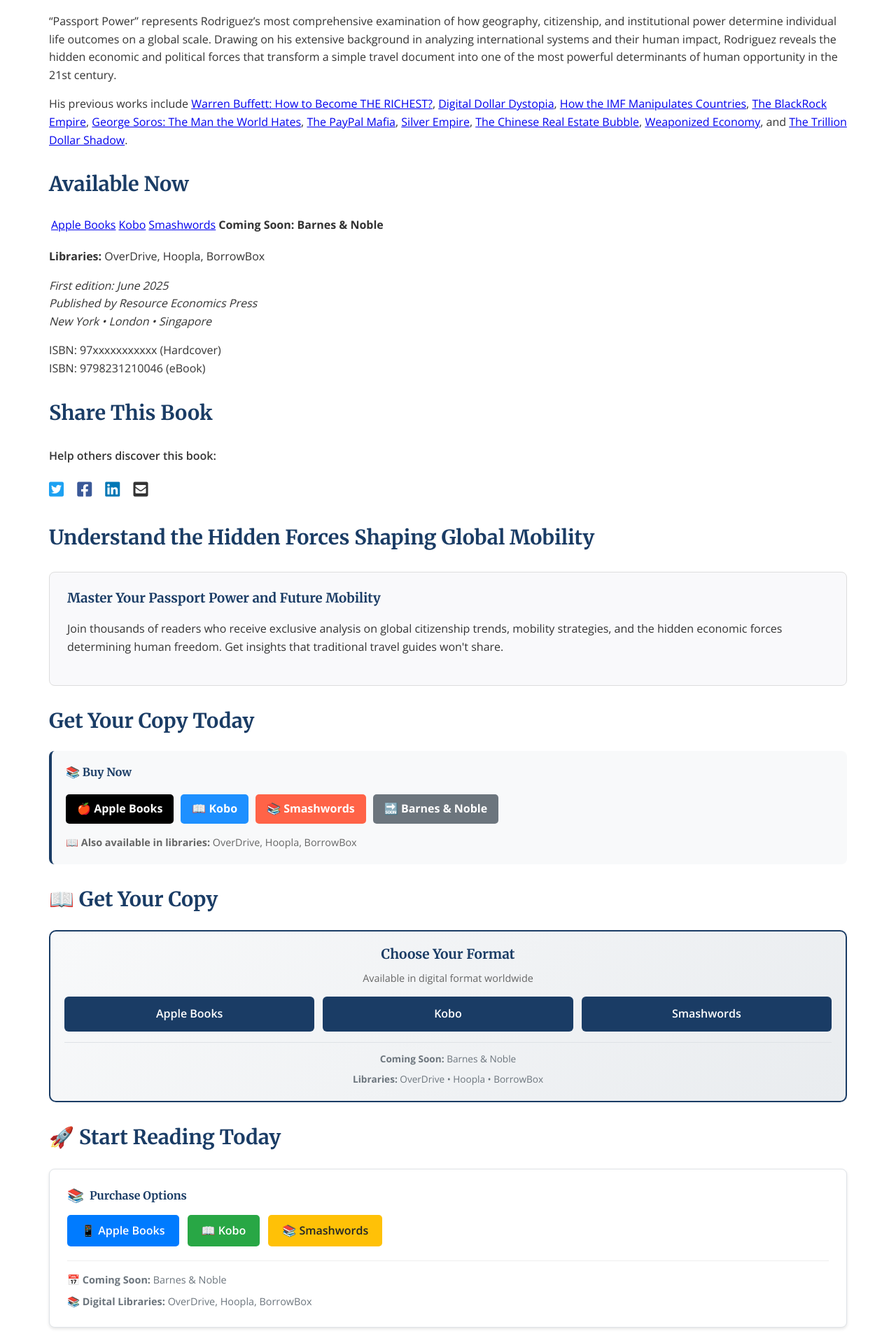
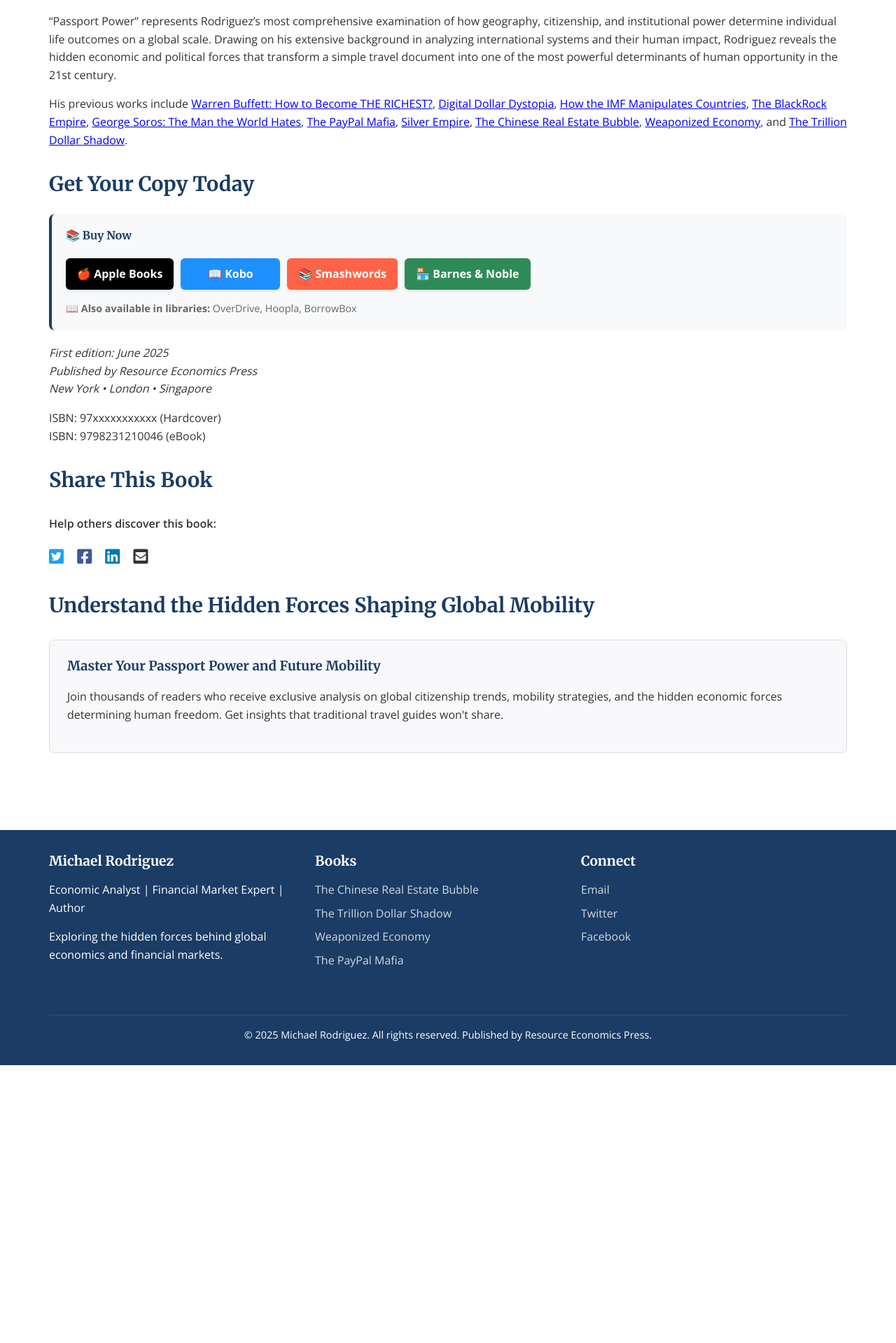
Before and after one commit to Zews123/michael-rodriguez-books, a Jekyll site: the page built from books/Passport-Power.md, in a window 1280 px wide. Shown: the part 2029-3948 px from the top of the page at 70% size. Built offline with Jekyll 4.4.1, drawn with Linux system fonts in a browser that asks for light colours; after the commit the page ends 3551 px from its top, so only the background shows below that; some of the changed text lies outside the part shown.

Commit message:
Update Passport-Power.md

```diff
--- a/books/Passport-Power.md
+++ b/books/Passport-Power.md
@@ -52,12 +52,67 @@
 
 His previous works include [Warren Buffett: How to Become THE RICHEST?]({{ site.baseurl }}/books/Warren_Buffett), [Digital Dollar Dystopia]({{ site.baseurl }}/books/Digital-Dollar-Dystopia), [How the IMF Manipulates Countries]({{ site.baseurl }}/books/imf-manipulates), [The BlackRock Empire]({{ site.baseurl }}/books/blackrock-empire), [George Soros: The Man the World Hates]({{ site.baseurl }}/books/george-soros), [The PayPal Mafia]({{ site.baseurl }}/books/paypal-mafia), [Silver Empire]({{ site.baseurl }}/books/silver-empire), [The Chinese Real Estate Bubble]({{ site.baseurl }}/books/chinese-real-estate-bubble), [Weaponized Economy]({{ site.baseurl }}/books/weaponized-economy), and [The Trillion Dollar Shadow]({{ site.baseurl }}/books/trillion-dollar-shadow).
 
+## Get Your Copy Today
 
-## Available Now
+<div style="background-color: #f8f9fa; padding: 20px; border-radius: 8px; margin: 20px 0; border-left: 4px solid #1a3c65;">
+  <h4 style="margin-top: 0; color: #1a3c65;">📚 Buy Now</h4>
 
-<a href="https://books.apple.com/us/book/passport-power-how-your-travel-document-shapes-global/id6746773141" target="_blank" rel="noopener noreferrer">Apple Books</a> | <a href="https://www.kobo.com/ww/en/ebook/passport-power-how-your-travel-document-shapes-global-economics-and-your-personal-freedom" target="_blank" rel="noopener noreferrer">Kobo</a> | <a href="https://www.smashwords.com/books/view/1783438" target="_blank" rel="noopener noreferrer">Smashwords</a> | **Coming Soon: Barnes & Noble**
+  <div class="book-buttons" style="display: flex; flex-wrap: wrap; gap: 10px; margin-bottom: 15px;">
+    <a href="https://books.apple.com/us/book/passport-power-how-your-travel-document-shapes-global/id6746773141" target="_blank" rel="noopener noreferrer" class="book-btn book-btn-apple">🍎 Apple Books</a>
+    <a href="https://www.kobo.com/ww/en/ebook/passport-power-how-your-travel-document-shapes-global-economics-and-your-personal-freedom" target="_blank" rel="noopener noreferrer" class="book-btn book-btn-kobo">📖 Kobo</a>
+    <a href="https://www.smashwords.com/books/view/1783438" target="_blank" rel="noopener noreferrer" class="book-btn book-btn-smash">📚 Smashwords</a>
+    <a href="https://www.barnesandnoble.com/w/passport-power-michael-rodriguez/1147531115?ean=2940181418868" target="_blank" rel="noopener noreferrer" class="book-btn book-btn-bn">🏪 Barnes & Noble</a>
+  </div>
 
-**Libraries:** OverDrive, Hoopla, BorrowBox
+  <p style="margin: 0; font-size: 0.9em; color: #666;">
+    <strong>📖 Also available in libraries:</strong> OverDrive, Hoopla, BorrowBox
+  </p>
+</div>
+
+<style>
+.book-btn {
+  background-color: #1a3c65;
+  color: white;
+  padding: 10px 16px;
+  border-radius: 6px;
+  text-decoration: none;
+  font-weight: bold;
+  display: inline-block;
+  text-align: center;
+  min-width: 110px;
+  transition: transform 0.2s ease, box-shadow 0.2s ease;
+  box-shadow: 0 2px 4px rgba(0,0,0,0.1);
+}
+
+.book-btn:hover {
+  transform: translateY(-1px);
+  box-shadow: 0 4px 8px rgba(0,0,0,0.15);
+  text-decoration: none;
+  color: white;
+}
+
+.book-btn-apple { background-color: #000; }
+.book-btn-apple:hover { background-color: #333; }
+
+.book-btn-kobo { background-color: #1e90ff; }
+.book-btn-kobo:hover { background-color: #1c7ed6; }
+
+.book-btn-smash { background-color: #ff6347; }
+.book-btn-smash:hover { background-color: #e55347; }
+
+.book-btn-bn { background-color: #2e8b57; }
+.book-btn-bn:hover { background-color: #228b22; }
+
+@media (max-width: 768px) {
+  .book-buttons {
+    flex-direction: column;
+  }
+  .book-btn {
+    width: 100%;
+    margin-bottom: 5px;
+  }
+}
+</style>
 
 *First edition: June 2025*
 *Published by Resource Economics Press*
@@ -91,87 +146,3 @@
   <p>Join thousands of readers who receive exclusive analysis on global citizenship trends, mobility strategies, and the hidden economic forces determining human freedom. Get insights that traditional travel guides won't share.</p>
   <script async data-uid="b2a1614bc4" src="https://michael-rodriguez.kit.com/b2a1614bc4/index.js"></script>
 </div>
-
-
-
-## Get Your Copy Today
-
-<div style="background-color: #f8f9fa; padding: 20px; border-radius: 8px; margin: 20px 0; border-left: 4px solid #1a3c65;">
-  <h4 style="margin-top: 0; color: #1a3c65;">📚 Buy Now</h4>
-  <div style="display: flex; flex-wrap: wrap; gap: 10px; margin-bottom: 15px;">
-    <a href="https://books.apple.com/us/book/passport-power-how-your-travel-document-shapes-global/id6746773141" target="_blank" rel="noopener noreferrer" style="background-color: #000; color: white; padding: 8px 16px; border-radius: 5px; text-decoration: none; font-weight: bold;">🍎 Apple Books</a>
-    <a href="https://www.kobo.com/ww/en/ebook/passport-power-how-your-travel-document-shapes-global-economics-and-your-personal-freedom" target="_blank" rel="noopener noreferrer" style="background-color: #1e90ff; color: white; padding: 8px 16px; border-radius: 5px; text-decoration: none; font-weight: bold;">📖 Kobo</a>
-    <a href="https://www.smashwords.com/books/view/1783438" target="_blank" rel="noopener noreferrer" style="background-color: #ff6347; color: white; padding: 8px 16px; border-radius: 5px; text-decoration: none; font-weight: bold;">📚 Smashwords</a>
-    <span style="background-color: #6c757d; color: white; padding: 8px 16px; border-radius: 5px; font-weight: bold;">🔜 Barnes & Noble</span>
-  </div>
-  <p style="margin: 0; font-size: 0.9em; color: #666;"><strong>📖 Also available in libraries:</strong> OverDrive, Hoopla, BorrowBox</p>
-</div>
-
-## 📖 Get Your Copy
-
-<div style="border: 2px solid #1a3c65; border-radius: 10px; padding: 20px; margin: 25px 0; background: linear-gradient(135deg, #f8f9fa 0%, #e9ecef 100%);">
-  <div style="text-align: center; margin-bottom: 15px;">
-    <h4 style="margin: 0 0 10px 0; color: #1a3c65; font-size: 1.2em;">Choose Your Format</h4>
-    <p style="margin: 0; color: #666; font-size: 0.9em;">Available in digital format worldwide</p>
-  </div>
-
-  <div style="display: grid; grid-template-columns: repeat(auto-fit, minmax(120px, 1fr)); gap: 12px; margin-bottom: 15px;">
-    <a href="https://books.apple.com/us/book/passport-power-how-your-travel-document-shapes-global/id6746773141" target="_blank" rel="noopener noreferrer" style="display: block; background-color: #1a3c65; color: white; padding: 12px 8px; border-radius: 6px; text-decoration: none; text-align: center; font-weight: 600; transition: transform 0.2s;">Apple Books</a>
-    <a href="https://www.kobo.com/ww/en/ebook/passport-power-how-your-travel-document-shapes-global-economics-and-your-personal-freedom" target="_blank" rel="noopener noreferrer" style="display: block; background-color: #1a3c65; color: white; padding: 12px 8px; border-radius: 6px; text-decoration: none; text-align: center; font-weight: 600; transition: transform 0.2s;">Kobo</a>
-    <a href="https://www.smashwords.com/books/view/1783438" target="_blank" rel="noopener noreferrer" style="display: block; background-color: #1a3c65; color: white; padding: 12px 8px; border-radius: 6px; text-decoration: none; text-align: center; font-weight: 600; transition: transform 0.2s;">Smashwords</a>
-  </div>
-
-  <div style="text-align: center; border-top: 1px solid #dee2e6; padding-top: 12px;">
-    <p style="margin: 0 0 8px 0; font-size: 0.85em; color: #6c757d;"><strong>Coming Soon:</strong> Barnes & Noble</p>
-    <p style="margin: 0; font-size: 0.85em; color: #6c757d;"><strong>Libraries:</strong> OverDrive • Hoopla • BorrowBox</p>
-  </div>
-</div>
-
-## 🚀 Start Reading Today
-
-<div style="background-color: #ffffff; border: 1px solid #dee2e6; border-radius: 8px; padding: 25px; margin: 25px 0; box-shadow: 0 2px 4px rgba(0,0,0,0.1);">
-
-  <div style="margin-bottom: 20px;">
-    <h4 style="margin: 0 0 15px 0; color: #1a3c65; display: flex; align-items: center; gap: 8px;">
-      <span style="font-size: 1.2em;">📚</span>
-      <span>Purchase Options</span>
-    </h4>
-
-    <div style="display: flex; flex-wrap: wrap; gap: 12px;">
-      <a href="https://books.apple.com/us/book/passport-power-how-your-travel-document-shapes-global/id6746773141" target="_blank" rel="noopener noreferrer" class="btn" style="background-color: #007bff; color: white; padding: 10px 20px; border-radius: 5px; text-decoration: none; font-weight: 600; display: inline-block;">📱 Apple Books</a>
-      <a href="https://www.kobo.com/ww/en/ebook/passport-power-how-your-travel-document-shapes-global-economics-and-your-personal-freedom" target="_blank" rel="noopener noreferrer" class="btn" style="background-color: #28a745; color: white; padding: 10px 20px; border-radius: 5px; text-decoration: none; font-weight: 600; display: inline-block;">📖 Kobo</a>
-      <a href="https://www.smashwords.com/books/view/1783438" target="_blank" rel="noopener noreferrer" class="btn" style="background-color: #ffc107; color: #212529; padding: 10px 20px; border-radius: 5px; text-decoration: none; font-weight: 600; display: inline-block;">📚 Smashwords</a>
-    </div>
-  </div>
-
-  <div style="border-top: 1px solid #eee; padding-top: 15px;">
-    <p style="margin: 0 0 8px 0; font-size: 0.9em; color: #6c757d;">
-      <strong>📅 Coming Soon:</strong> Barnes & Noble
-    </p>
-    <p style="margin: 0; font-size: 0.9em; color: #6c757d;">
-      <strong>📚 Digital Libraries:</strong> OverDrive, Hoopla, BorrowBox
-    </p>
-  </div>
-
-</div>
-
-## 📖 Buy the Book
-
-<div style="margin: 25px 0; padding: 0;">
-  <div style="background-color: #f8f9fa; padding: 20px; border-radius: 6px; border-left: 4px solid #1a3c65;">
-
-    <p style="margin: 0 0 15px 0; font-weight: 600; color: #1a3c65; font-size: 1.1em;">Available Now:</p>
-
-    <div style="margin-bottom: 15px;">
-      <a href="https://books.apple.com/us/book/passport-power-how-your-travel-document-shapes-global/id6746773141" target="_blank" rel="noopener noreferrer" style="display: inline-block; margin: 0 15px 8px 0; padding: 8px 16px; background-color: #1a3c65; color: white; text-decoration: none; border-radius: 4px; font-weight: 500;">Apple Books</a>
-      <a href="https://www.kobo.com/ww/en/ebook/passport-power-how-your-travel-document-shapes-global-economics-and-your-personal-freedom" target="_blank" rel="noopener noreferrer" style="display: inline-block; margin: 0 15px 8px 0; padding: 8px 16px; background-color: #1a3c65; color: white; text-decoration: none; border-radius: 4px; font-weight: 500;">Kobo</a>
-      <a href="https://www.smashwords.com/books/view/1783438" target="_blank" rel="noopener noreferrer" style="display: inline-block; margin: 0 15px 8px 0; padding: 8px 16px; background-color: #1a3c65; color: white; text-decoration: none; border-radius: 4px; font-weight: 500;">Smashwords</a>
-    </div>
-
-    <div style="font-size: 0.9em; color: #6c757d;">
-      <p style="margin: 0 0 5px 0;"><strong>Coming Soon:</strong> Barnes & Noble</p>
-      <p style="margin: 0;"><strong>Libraries:</strong> OverDrive, Hoopla, BorrowBox</p>
-    </div>
-
-  </div>
-</div>
```
